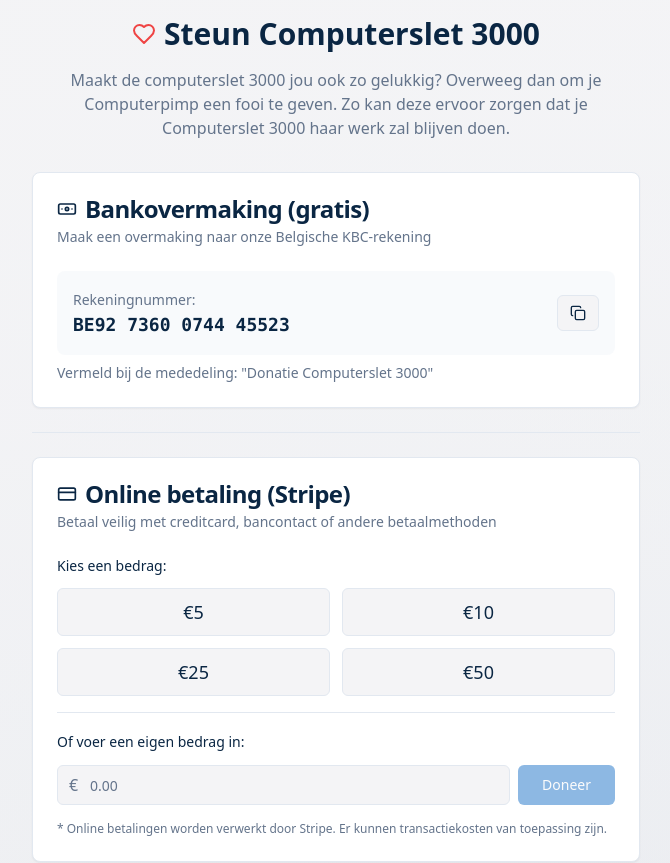
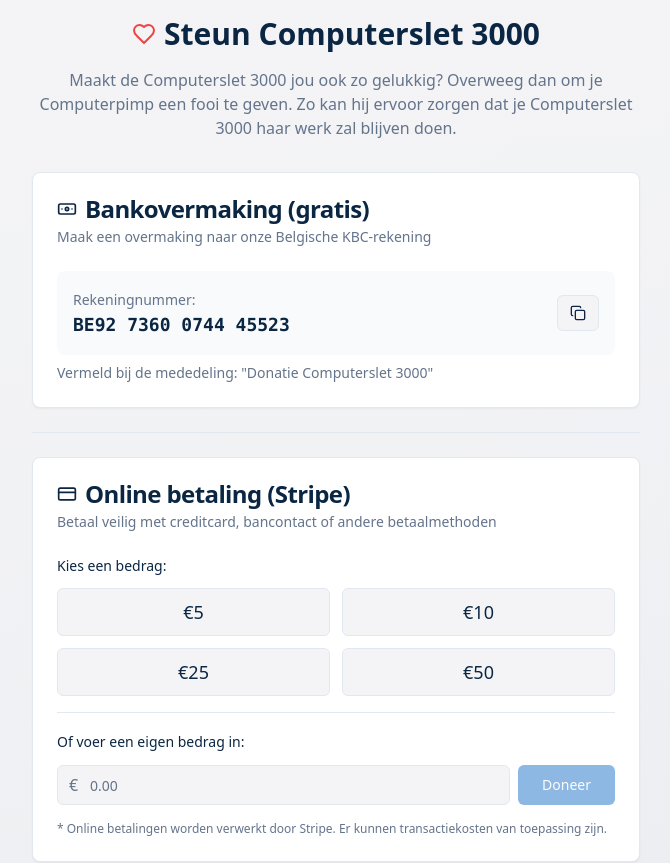
Before and after one commit to woutpaesmans-ship-it/computerslet3000, a React (Vite) app: page /donatie in a window 1280 px wide. Shown: the top 863 px of the page, without its empty margins (304-974 px from the left). Built offline with nearby package versions, Linux system fonts and the light colour scheme.

Commit message:
Update donation page text
Updated the donation page text to reflect the new wording. Ensured "Computerslet 3000" remains on a single line.

```diff
--- a/src/pages/Donation.tsx
+++ b/src/pages/Donation.tsx
@@ -76,8 +76,8 @@ const Donation = () => {
             Steun Computerslet 3000
           </h1>
           <p className="text-muted-foreground">
-            Maakt de computerslet 3000 jou ook zo gelukkig? Overweeg dan om je Computerpimp een fooi te geven.
-            Zo kan deze ervoor zorgen dat je Computerslet 3000 haar werk zal blijven doen.
+            Maakt de Computerslet 3000 jou ook zo gelukkig? Overweeg dan om je Computerpimp een fooi te geven.
+            Zo kan hij ervoor zorgen dat je Computerslet 3000 haar werk zal blijven doen.
           </p>
         </div>
 
```
